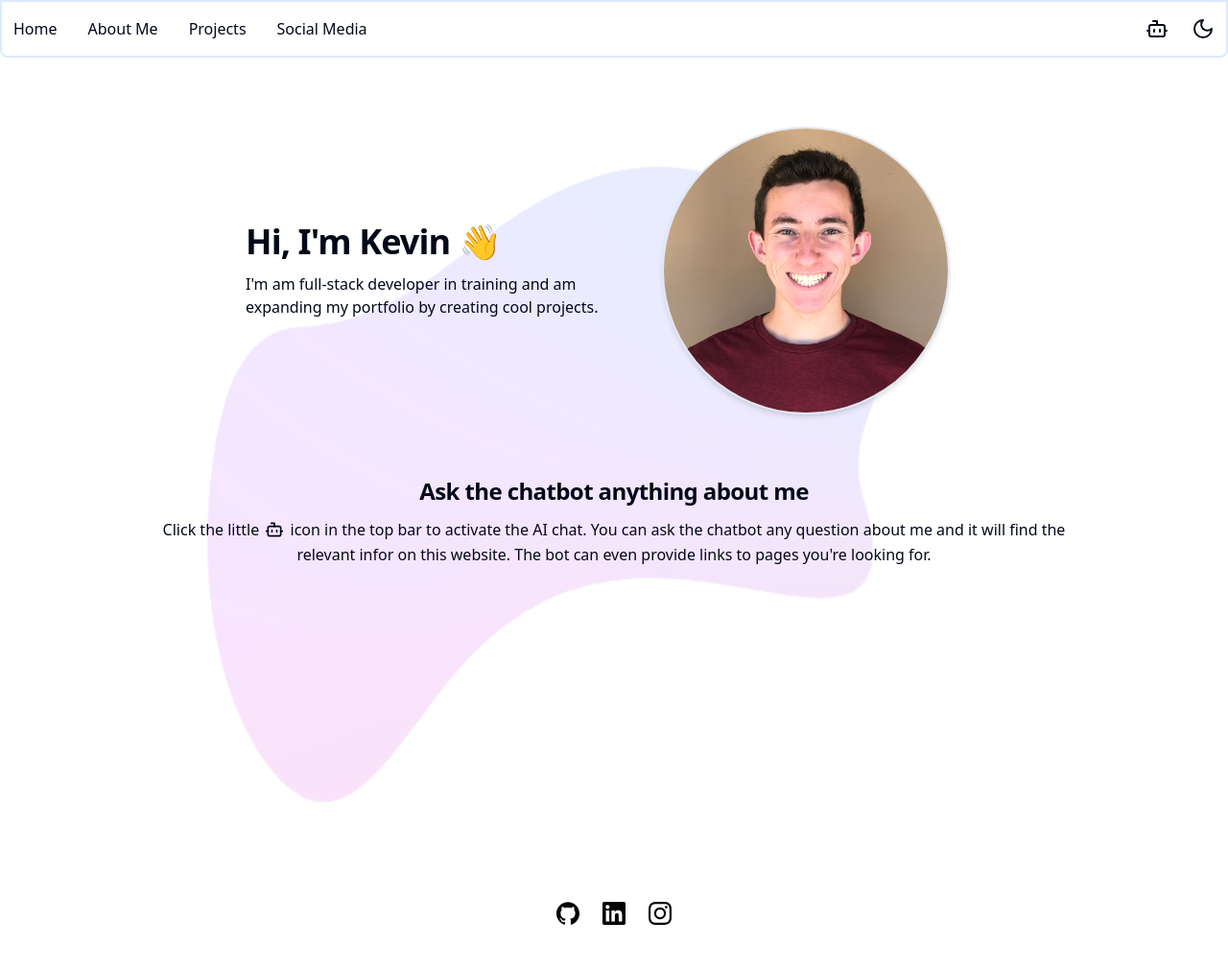
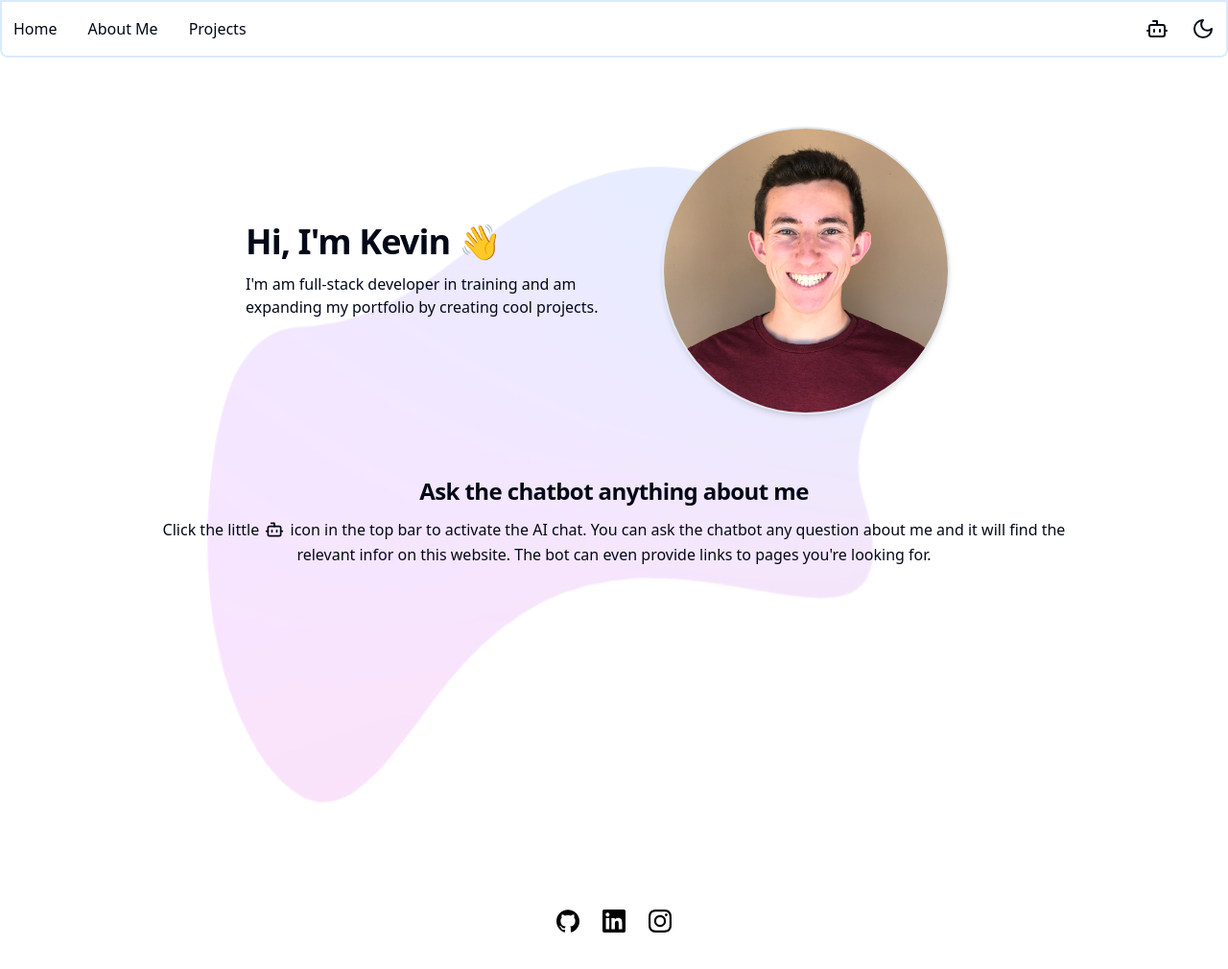
Before and after one commit to kbrenn02/portfolio-website, a Next.js app in the folder portfolio-website/: page / in a window 1280 px wide. Shown: the whole page at 96% size. Built offline with nearby package versions, Linux system fonts and the light colour scheme.

Commit message:
Address bug of svg icons not adjusting with dark mode

```diff
--- a/portfolio-website/src/components/Footer.tsx
+++ b/portfolio-website/src/components/Footer.tsx
@@ -14,7 +14,7 @@ const Footer = () => {
             <Link href="/privacy">Privacy</Link>
         </nav>
         */}
-        <div className="flex items-center gap-6">
+        <div className="flex items-center gap-6 bg-white px-4 py-2 rounded-full">
             <Link href="https://github.com/kbrenn02">
                 <Image
                     src={github}
--- a/portfolio-website/src/components/Navbar.tsx
+++ b/portfolio-website/src/components/Navbar.tsx
@@ -13,7 +13,6 @@ export default function Navbar() {
                 <Link href="/">Home</Link>
                 <Link href="/about">About Me</Link>
                 <Link href="/projects">Projects</Link>
-                <Link href="/social">Social Media</Link>
             </nav>
             <div className="flex items-center gap-6">
                 {/* The AI Chat Button will open the chatbox */}
```
